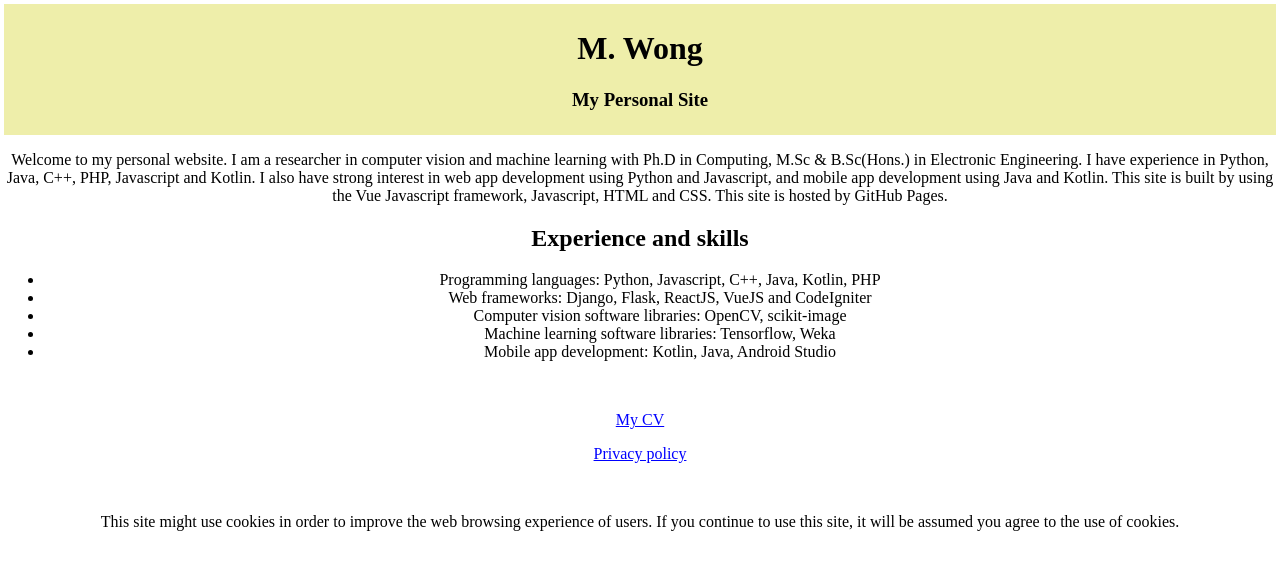
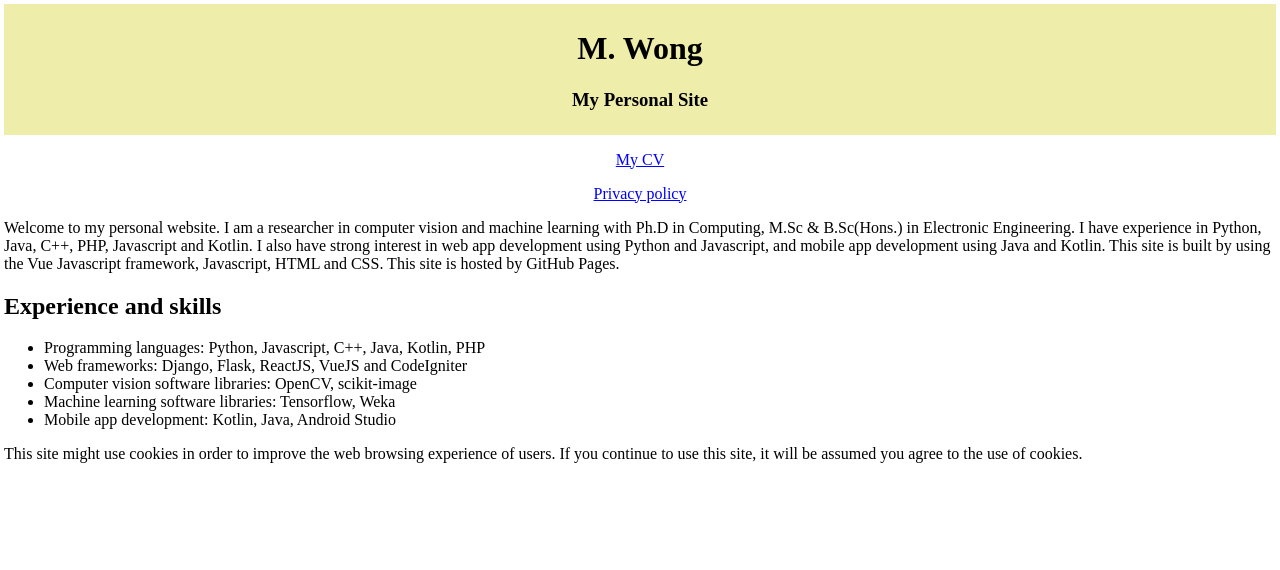
Before and after one commit to wongmt/wongmt.github.io, a React (Create React App) app: page / in a window 1280 px wide. Shown: the top 570 px of the page. Built offline with nearby package versions, Linux system fonts and the light colour scheme; the HTML template or start-up script is replaced by a standard one.

Commit message:
Updated in 23-9-20

```diff
--- a/src/App.css
+++ b/src/App.css
@@ -1,6 +1,6 @@
-.App {
+/*.App {
   text-align: center;
-}
+}*/
 
 .Introd {
   text-align: left;
@@ -9,6 +9,7 @@
 .MyHeader {
 	background-color: #eeeeaa;
 	padding: 5px;
+	text-align: center;
 }
 
 /*
@@ -22,7 +23,9 @@
   font-size: calc(10px + 2vmin);
   color: white;
 }*/
-
+.Links {
+	text-align: center;
+}
 .App-link {
   /*color: #61dafb;*/
   color: blue;
--- a/src/App.js
+++ b/src/App.js
@@ -9,6 +9,13 @@ function App() {
 		<div className="MyHeader">
         <h1>M. Wong</h1>
         <h3>My Personal Site</h3>
+		</div>
+
+		<div className="Links">
+        <p><a className="App-link"
+          href="https://wongmt.github.io/mysite/cv.html" >My CV</a></p>
+		<p><a className="App-link"
+          href="https://wongmt.github.io/mysite/privacy.html" >Privacy policy</a></p>
 		</div>
 
 		<div className="Intro">
@@ -28,12 +35,7 @@ function App() {
 			<li>Machine learning software libraries: Tensorflow, Weka</li>
 			<li>Mobile app development: Kotlin, Java, Android Studio</li></ul>
 		</div>
-		<br />
-        <p><a className="App-link"
-          href="https://wongmt.github.io/mysite/cv.html" >My CV</a></p>
-		<p><a className="App-link"
-          href="https://wongmt.github.io/mysite/privacy.html" >Privacy policy</a></p>
-		<br />
+
 		<p>This site might use cookies in order to improve the web browsing experience of users.
 			If you continue to use this site, it will be assumed you agree to the use of cookies.</p>
       </header>
```
